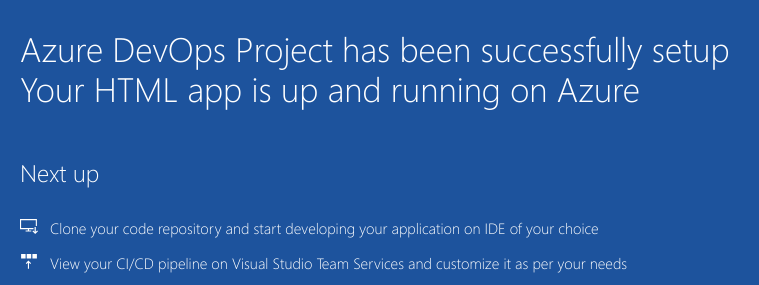
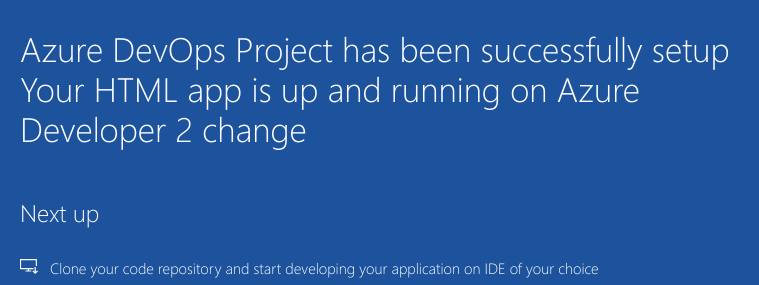
Before and after one commit to Manoj72133/assigment2, a plain HTML site: page index.html in a window 1280 px wide. Shown: the part 442-727 px from the top of the page, 205-964 px from the left. Drawn offline with Linux system fonts and the light colour scheme.

Commit message:
developer 2 change

```diff
--- a/index.html
+++ b/index.html
@@ -21,6 +21,7 @@
                 <div class="success-text">Success!</div>
                 <div class="description line-1"> Azure DevOps Project has been successfully setup</div>
                 <div class="description line-2"> Your HTML app is up and running on Azure</div>
+				 <div class="description line-2"> Developer 2 change</div>
                 <div class="next-steps-container">
                     <div class="next-steps-header">Next up</div>
                     <div class="next-steps-body">
```
